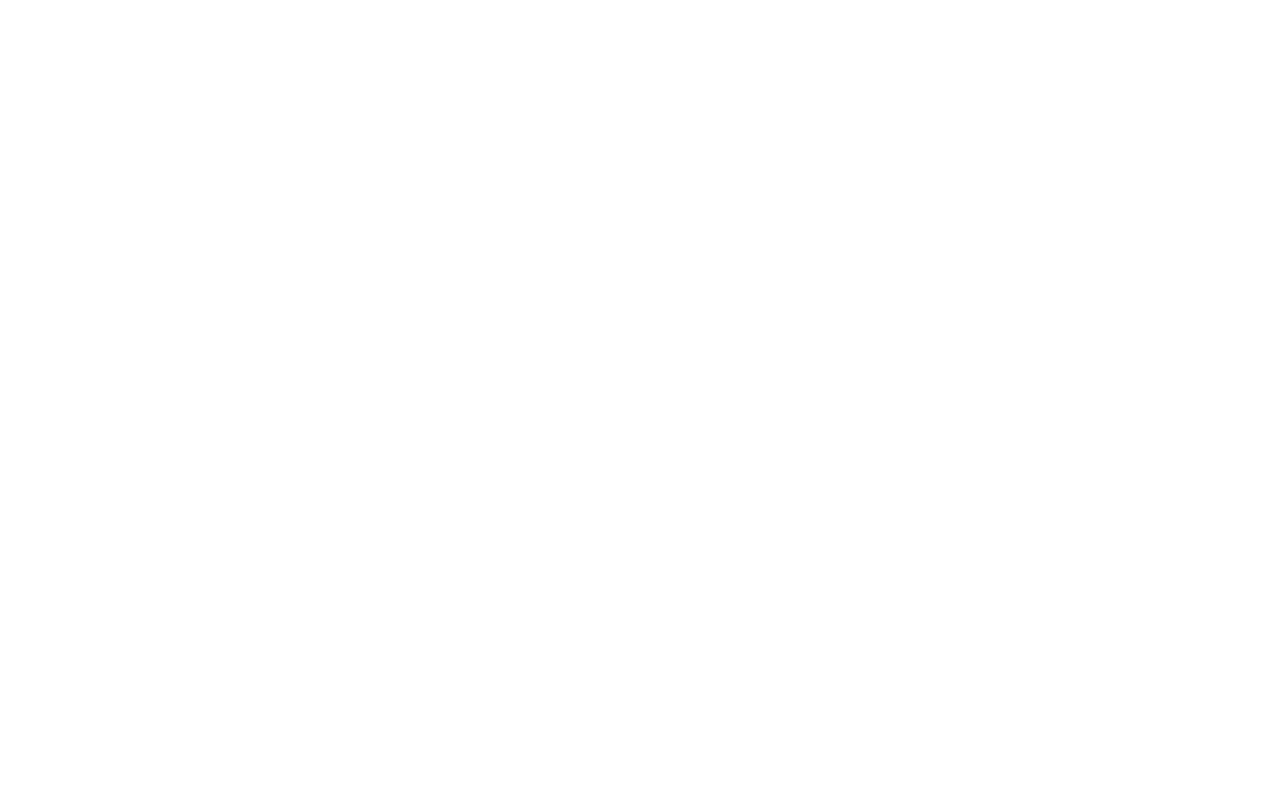
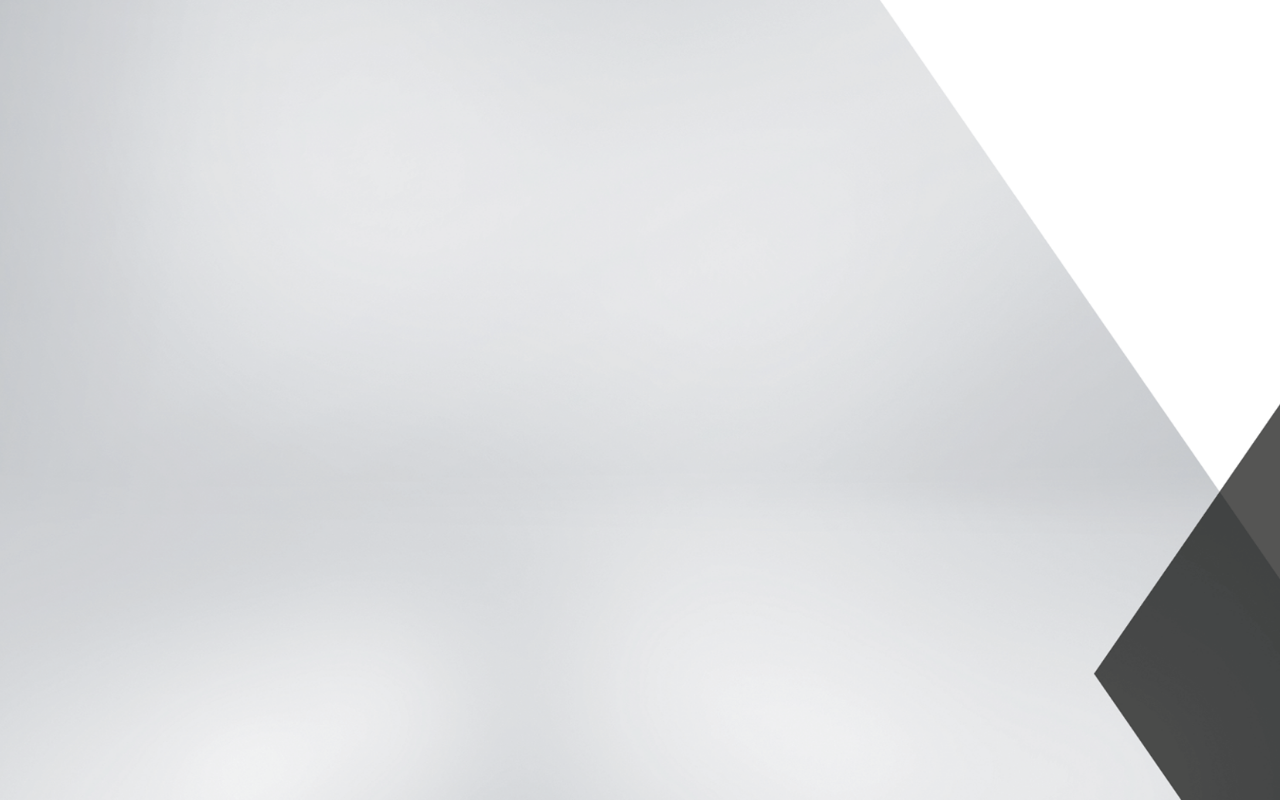
Before and after one commit to samuelsigrist/akl, an Angular app in the folder public/: page / in a window 1280 px wide. Built offline with nearby package versions, Linux system fonts and the light colour scheme.

Commit message:
Added Backgroun-img background.png

```diff
--- a/public/src/styles.scss
+++ b/public/src/styles.scss
@@ -1 +1,8 @@
 /* You can add global styles to this file, and also import other style files */
+body {
+  background-image: url(./assets/images/background.png);
+  background-size: cover;
+
+  margin: 0px;
+  height: 100vh;
+}
```
